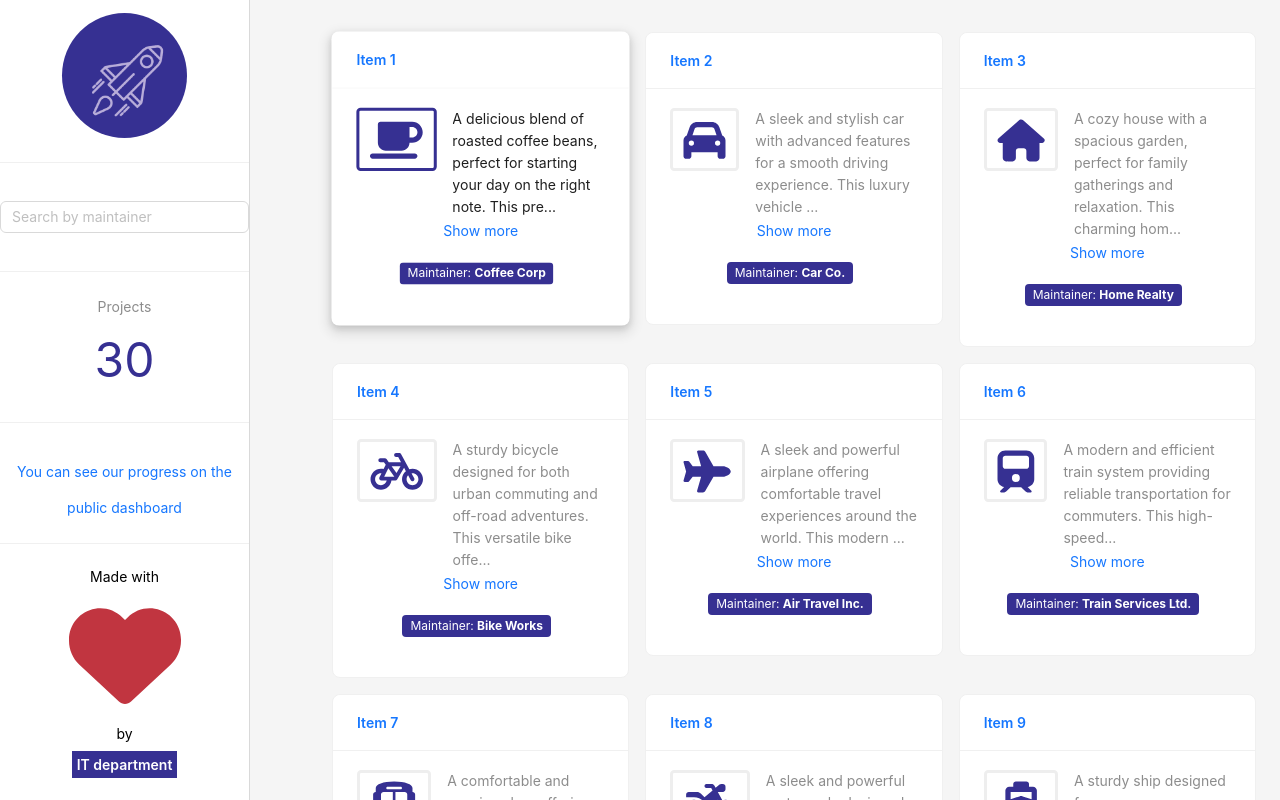
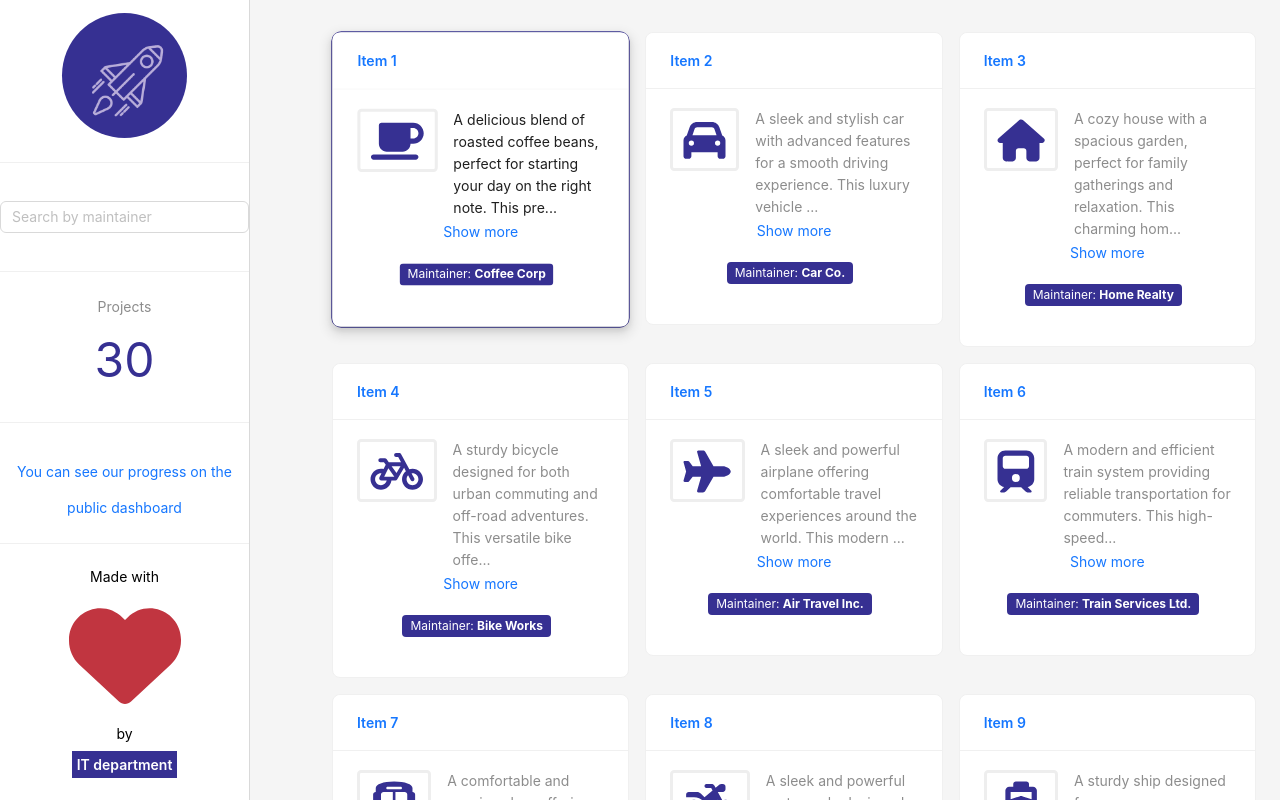
Before and after one commit to serhiyraskoley/LLE-dashydahsy-dashboard, a React (Create React App) app: page / in a window 1280 px wide. In both pictures the pointer is over the icon 396 px from the left and 139 px from the top of the page. Shown: the top 800 px of the page. Built offline with nearby package versions, Linux system fonts and the light colour scheme.

Commit message:
remove hover on icons

```diff
--- a/src/assets/App.css
+++ b/src/assets/App.css
@@ -1,25 +1,25 @@
 html {
   scroll-behavior: smooth;
 }
-
 body {
   background: whitesmoke;
 }
 .block {
   transition: all 0.2s ease-in;
+  border-radius: 10px;
 }
 .block:hover {
   transition: all 0.2s ease-out;
   scale: 1.005;
 }
-.block:hover .icon-style {
-  color: #363092;
-}
-.block:hover .fa-border {
-  border-color: #363092;
+.block:hover .icon-style:active {
+  color: #C13540;
 }
 .block:hover .ant-card-meta-description {
   color: rgba(0, 0, 0, 0.88);
+}
+.block:hover {
+  border: 1px solid #363092;
 }
 .me:hover::after {
   content: '😶‍🌫️ Serhii Raskolei';
```
